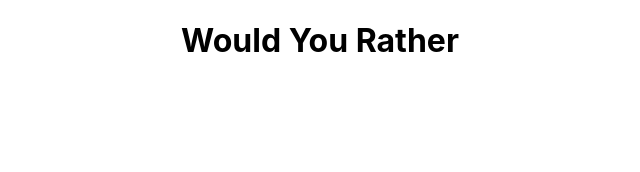
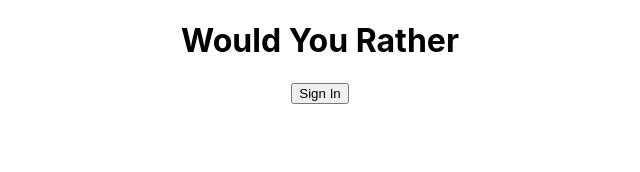
Before and after one commit to nkordis/would-you-rather, a React (Create React App) app: page / in a window 1280 px wide. Shown: the top 172 px of the page, without its empty margins (320-960 px from the left). Built offline with nearby package versions, Linux system fonts and the light colour scheme.

Commit message:
feat: add sign in functionality

```diff
--- a/package.json
+++ b/package.json
@@ -8,7 +8,10 @@
     "@testing-library/user-event": "^7.2.1",
     "react": "^16.13.1",
     "react-dom": "^16.13.1",
-    "react-scripts": "3.4.1"
+    "react-redux": "^7.2.0",
+    "react-scripts": "3.4.1",
+    "redux": "^4.0.5",
+    "redux-thunk": "^2.3.0"
   },
   "scripts": {
     "start": "react-scripts start",
--- a/src/Components/App.js
+++ b/src/Components/App.js
@@ -1,13 +1,24 @@
 import React, { Component } from "react";
+import { connect } from "react-redux";
+import Dashboard from "./Dashboard";
+import SignIn from "./SignIn";
 
 class App extends Component {
   render() {
+    console.log(this.props);
     return (
       <div className="App">
         <h1>Would You Rather</h1>
+        {this.props.authedUser === null ? <SignIn /> : <Dashboard />}
       </div>
     );
   }
 }
 
-export default App;
+function mapStateToProps({ authedUser }) {
+  return {
+    authedUser,
+  };
+}
+
+export default connect(mapStateToProps)(App);
--- /dev/null
+++ b/src/Components/Dashboard.js
@@ -0,0 +1,9 @@
+import React, { Component } from "react";
+
+class Dashboard extends Component {
+  render() {
+    return <div className="Dashboard">Dashboard</div>;
+  }
+}
+
+export default Dashboard;
--- /dev/null
+++ b/src/Components/SignIn.js
@@ -0,0 +1,29 @@
+import React, { Component } from "react";
+import { connect } from "react-redux";
+import { handleInitialData } from "../actions/shared";
+
+class SignIn extends Component {
+  render() {
+    return (
+      <div className="SignIn">
+        <button
+          onClick={() =>
+            this.props.dispatch(handleInitialData("tylermcginnis"))
+          }
+        >
+          Sign In
+        </button>
+      </div>
+    );
+  }
+}
+
+function mapStateToProps({ authedUser }) {
+  return {
+    loading: authedUser === null,
+    authedUser,
+  };
+}
+
+export default connect(mapStateToProps)(SignIn);
+//export default SignIn;
--- /dev/null
+++ b/src/actions/authedUser.js
@@ -0,0 +1,8 @@
+export const SET_AUTHED_USER = "SET_AUTHED_USER";
+
+export function setAuthedUser(id) {
+  return {
+    type: SET_AUTHED_USER,
+    id,
+  };
+}
--- /dev/null
+++ b/src/actions/shared.js
@@ -0,0 +1,12 @@
+import { getInitialData } from "../utils/api";
+import { setAuthedUser } from "../actions/authedUser";
+
+//const AUTHED_ID = "tylermcginnis";
+
+export function handleInitialData(AUTHED_ID) {
+  return (dispatch) => {
+    return getInitialData().then(() => {
+      dispatch(setAuthedUser(AUTHED_ID));
+    });
+  };
+}
--- a/src/index.js
+++ b/src/index.js
@@ -2,5 +2,16 @@ import React from "react";
 import ReactDOM from "react-dom";
 import "./index.css";
 import App from "./Components/App";
+import { createStore } from "redux";
+import { Provider } from "react-redux";
+import reducer from "./reducers";
+import middleware from "./middleware";
 
-ReactDOM.render(<App />, document.getElementById("root"));
+const store = createStore(reducer, middleware);
+
+ReactDOM.render(
+  <Provider store={store}>
+    <App />
+  </Provider>,
+  document.getElementById("root")
+);
--- /dev/null
+++ b/src/middleware/index.js
@@ -0,0 +1,4 @@
+import thunk from "redux-thunk";
+import { applyMiddleware } from "redux";
+
+export default applyMiddleware(thunk);
--- /dev/null
+++ b/src/reducers/authedUser.js
@@ -0,0 +1,10 @@
+import { SET_AUTHED_USER } from "../actions/authedUser";
+
+export default function authedUser(state = null, action) {
+  switch (action.type) {
+    case SET_AUTHED_USER:
+      return action.id;
+    default:
+      return state;
+  }
+}
--- /dev/null
+++ b/src/reducers/index.js
@@ -0,0 +1,6 @@
+import { combineReducers } from "redux";
+import authedUser from "./authedUser";
+
+export default combineReducers({
+  authedUser,
+});
--- a/src/utils/api.js
+++ b/src/utils/api.js
@@ -14,10 +14,10 @@ export function getInitialData() {
   );
 }
 
-export function _saveQuestion(info) {
+export function saveQuestion(info) {
   return _saveQuestion(info);
 }
 
-export function _saveQuestionAnswer(info) {
+export function saveQuestionAnswer(info) {
   return _saveQuestionAnswer(info);
 }
```
Also changed, not shown: 1 other file (tests, documents, lock files or other folders).
